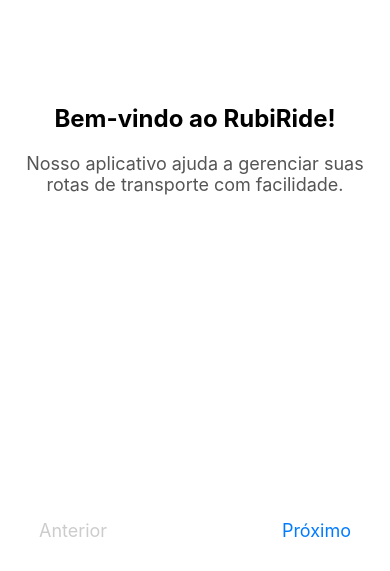
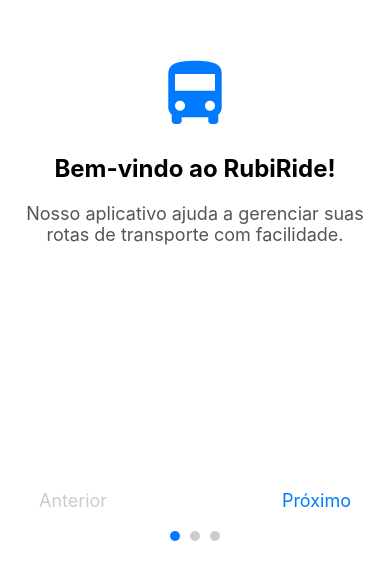
Before and after one commit to Whiskyrie/TransportManager, a React Native app: screen / in a window 390 px wide. Shown: the part 273-844 px from the top of the page. Built offline with nearby package versions, Linux system fonts and the light colour scheme.

Commit message:
Atualizando o Onboarding e a navegação do aplicativo.

```diff
--- a/App.tsx
+++ b/App.tsx
@@ -1,5 +1,6 @@
 import React, { useState } from "react";
-import { View, StyleSheet } from "react-native";
+import { StyleSheet } from "react-native";
+import { GestureHandlerRootView } from "react-native-gesture-handler";
 import OnboardingScreen from "./Screens/OnboardingScreen";
 import SplashScreen from "./Screens/SplashScreen";
 import RouteListScreen from "./Screens/RouteListScreen";
@@ -16,7 +17,7 @@
   };
 
   return (
-    <View style={styles.container}>
+    <GestureHandlerRootView style={styles.container}>
       {currentScreen === "onboarding" && (
         <OnboardingScreen onFinish={handleOnboardingFinish} />
       )}
@@ -24,7 +25,7 @@
         <SplashScreen onFinish={handleSplashFinish} />
       )}
       {currentScreen === "routeList" && <RouteListScreen />}
-    </View>
+    </GestureHandlerRootView>
   );
 };
 
--- a/Components/Route/RouteList.tsx
+++ b/Components/Route/RouteList.tsx
@@ -146,14 +146,15 @@
 const styles = StyleSheet.create({
   itemContainer: {
     backgroundColor: "white",
-    borderRadius: 10,
-    padding: 15,
-    marginVertical: 8,
-    elevation: 3,
+    borderRadius: 8,
+    width: "100%",
+    padding: 12,
+    marginVertical: 6,
+    elevation: 2,
     shadowColor: "#000",
-    shadowOffset: { width: 0, height: 2 },
+    shadowOffset: { width: 0, height: 1 },
     shadowOpacity: 0.1,
-    shadowRadius: 2,
+    shadowRadius: 1,
     flexDirection: "row",
   },
   routeInfoContainer: {
@@ -166,29 +167,33 @@
   },
   routeCode: {
     fontWeight: "bold",
-    fontSize: 16,
+    fontSize: 14,
   },
   statusBadge: {
     alignSelf: "flex-start",
-    paddingVertical: 4,
-    paddingHorizontal: 8,
-    borderRadius: 12,
+    paddingVertical: 2,
+    paddingHorizontal: 6,
+    borderRadius: 10,
   },
   statusText: {
     color: "white",
-    fontSize: 12,
+    fontSize: 10,
     fontWeight: "bold",
   },
   routeDetails: {
-    marginTop: 10,
+    marginTop: 4,
+  },
+  detailText: {
+    fontSize: 12,
+    color: "#666",
   },
   actionButtons: {
     flexDirection: "column",
     justifyContent: "space-around",
-    marginLeft: 10,
+    marginLeft: 8,
   },
   actionButton: {
-    padding: 5,
+    padding: 4,
   },
   emptyContainer: {
     flex: 1,
--- a/Screens/OnboardingScreen.tsx
+++ b/Screens/OnboardingScreen.tsx
@@ -1,16 +1,33 @@
-import React, { useState } from "react";
-import { View, Text, TouchableOpacity, StyleSheet } from "react-native";
+import React, { useState, useRef } from "react";
+import {
+  View,
+  Text,
+  TouchableOpacity,
+  StyleSheet,
+  Dimensions,
+} from "react-native";
+import Icon from "react-native-vector-icons/MaterialIcons";
+import {
+  PanGestureHandler,
+  State,
+  GestureHandlerRootView,
+} from "react-native-gesture-handler";
+
+const { width } = Dimensions.get("window");
 
 interface OnboardingSlideProps {
   title: string;
   description: string;
+  icon: string;
 }
 
 const OnboardingSlide: React.FC<OnboardingSlideProps> = ({
   title,
   description,
+  icon,
 }) => (
   <View style={styles.slideContainer}>
+    <Icon name={icon} size={80} color="#007bff" style={styles.icon} />
     <Text style={styles.slideTitle}>{title}</Text>
     <Text style={styles.slideDescription}>{description}</Text>
   </View>
@@ -22,22 +39,26 @@
 
 const OnboardingScreen: React.FC<OnboardingScreenProps> = ({ onFinish }) => {
   const [currentSlide, setCurrentSlide] = useState(0);
+  const panRef = useRef(null);
 
   const slides = [
     {
       title: "Bem-vindo ao RubiRide!",
       description:
         "Nosso aplicativo ajuda a gerenciar suas rotas de transporte com facilidade.",
+      icon: "directions-bus",
     },
     {
       title: "Gerencie suas rotas",
       description:
         "Crie, edite e acompanhe todas as suas rotas de transporte em um só lugar.",
+      icon: "map",
     },
     {
       title: "Aumente sua eficiência",
       description:
         "Economize tempo e melhore sua produtividade com nossas ferramentas avançadas.",
+      icon: "trending-up",
     },
   ];
 
@@ -55,11 +76,31 @@
     }
   };
 
+  const onGestureEvent = ({ nativeEvent }) => {
+    if (nativeEvent.state === State.END) {
+      if (nativeEvent.translationX > 50 && currentSlide > 0) {
+        handlePrevSlide();
+      } else if (
+        nativeEvent.translationX < -50 &&
+        currentSlide < slides.length - 1
+      ) {
+        handleNextSlide();
+      }
+    }
+  };
+
   return (
-    <View style={styles.container}>
+    <GestureHandlerRootView style={styles.container}>
+      <PanGestureHandler
+        ref={panRef}
+        onHandlerStateChange={onGestureEvent}
+        activeOffsetX={[-20, 20]}
+      >
+        <View style={styles.content}>
           <OnboardingSlide
             title={slides[currentSlide].title}
             description={slides[currentSlide].description}
+            icon={slides[currentSlide].icon}
           />
           <View style={styles.navigationContainer}>
             <TouchableOpacity
@@ -81,24 +122,43 @@
               </Text>
             </TouchableOpacity>
           </View>
+          <View style={styles.paginationContainer}>
+            {slides.map((_, index) => (
+              <View
+                key={index}
+                style={[
+                  styles.paginationDot,
+                  index === currentSlide && styles.paginationDotActive,
+                ]}
+              />
+            ))}
           </View>
+        </View>
+      </PanGestureHandler>
+    </GestureHandlerRootView>
   );
 };
 
 const styles = StyleSheet.create({
   container: {
     flex: 1,
+    backgroundColor: "#FFFFFF",
+  },
+  content: {
+    flex: 1,
     width: "100%",
     height: "100%",
     justifyContent: "center",
     alignItems: "center",
-    backgroundColor: "#FFFFFF",
   },
   slideContainer: {
     flex: 1,
     justifyContent: "center",
     alignItems: "center",
     padding: 20,
+  },
+  icon: {
+    marginBottom: 20,
   },
   slideTitle: {
     fontSize: 24,
@@ -116,7 +176,7 @@
     justifyContent: "space-between",
     width: "80%",
     position: "absolute",
-    bottom: 30,
+    bottom: 60,
   },
   navigationText: {
     fontSize: 18,
@@ -125,6 +185,21 @@
   disabledText: {
     color: "#ccc",
   },
+  paginationContainer: {
+    flexDirection: "row",
+    position: "absolute",
+    bottom: 30,
+  },
+  paginationDot: {
+    width: 10,
+    height: 10,
+    borderRadius: 5,
+    backgroundColor: "#ccc",
+    marginHorizontal: 5,
+  },
+  paginationDotActive: {
+    backgroundColor: "#007bff",
+  },
 });
 
 export default OnboardingScreen;
--- a/Screens/RouteListScreen.tsx
+++ b/Screens/RouteListScreen.tsx
@@ -233,9 +233,15 @@
 const styles = StyleSheet.create({
   container: {
     flex: 1,
+    backgroundColor: "#f5f5f5",
+    width: "100%",
+  },
+  header: {
+    padding: 16,
+    backgroundColor: "white",
   },
   listContent: {
-    padding: 16,
+    paddingHorizontal: 16,
   },
   errorMessage: {
     color: "red",
--- a/package.json
+++ b/package.json
@@ -26,6 +26,7 @@
     "react-dom": "18.2.0",
     "react-native": "0.74.5",
     "react-native-geocoding": "^0.5.0",
+    "react-native-gesture-handler": "~2.16.1",
     "react-native-maps": "^1.14.0",
     "react-native-picker-select": "^9.3.1",
     "react-native-safe-area-context": "4.10.5",
```
Also changed, not shown: 1 other file (tests, documents, lock files or other folders). Lines whose indentation alone changed are shown as unchanged.
